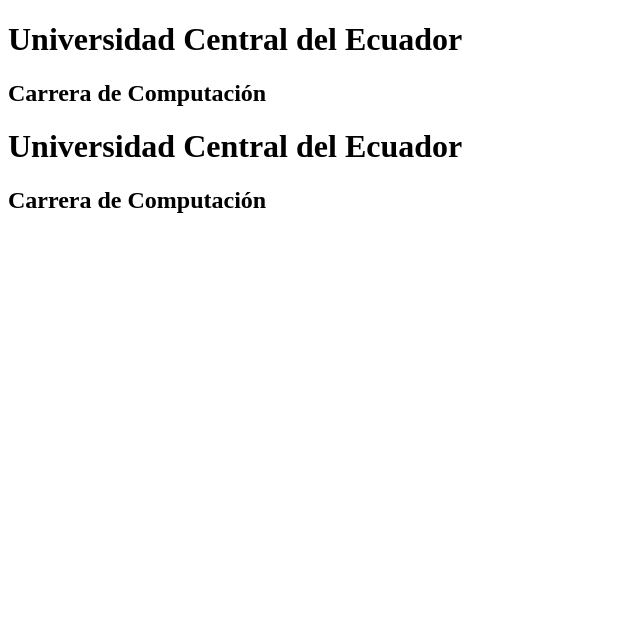
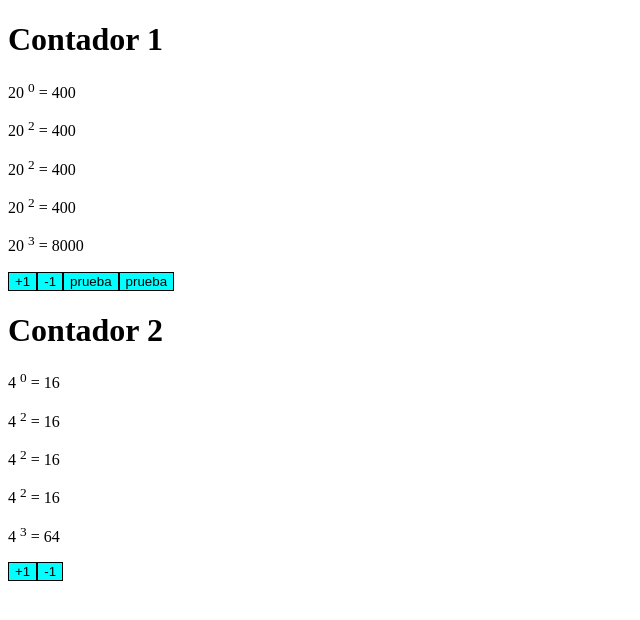
Before and after one commit to KaiOxS/pw_vue_u2_fc, a Vue app: page / in a window 1280 px wide. Shown: the top 620 px of the page, without its empty margins (0-640 px from the left). Built offline with nearby package versions, Linux system fonts and the light colour scheme.

Commit message:
Taller 14: Directivas en Vue

```diff
--- a/src/components/Contador.vue
+++ b/src/components/Contador.vue
@@ -1,13 +1,94 @@
 <template>
+  <div>
+    <h1>{{ tit }}</h1>
+    <!--Para usar js en el template se usan {{}}-->
+    <p>
+      {{ numero }} <sup>{{ exp }}</sup> = {{ calculaCuadrado }}
+    </p>
+    <p>{{ numero }} <sup>2</sup> = {{ calculaCuadrado }}</p>
+    <p>{{ numero }} <sup>2</sup> = {{ calculaCuadrado }}</p>
+    <p>{{ numero }} <sup>2</sup> = {{ calculaCuadrado }}</p>
+    <p>{{ numero }} <sup>3</sup> = {{ obtenerCubo() }}</p>
     <div>
-        <h1>Universidad Central del Ecuador</h1>
-        <h2>Carrera de Computación</h2>
+      <!--Las directivas en vue son plabras clave que permite a vue manipular el DOM de manera reactiva
+      toda directica en vue empieza con (v-)-->
+      <button v-on:click="incrementar()">+1</button>
+      <!--El v-on tiene un shortcut también el cual es (@)-->
+      <button @:click="decrementar()">-1</button>
+      <!--v-if y v-show no tienen diferencia visual pero el v-if construye o no construye el elemento
+      mientras que el v-show solo tiene un estilo para q no se vea -->
+      <button v-show="mostrar">prueba</button>
+      <button v-if="mostrar">prueba</button>
     </div>
+  </div>
 </template>
 
 <script>
-export default {};
+export default {
+  //Estructura por defecto para declarar option API: dentro del script se declaran secciones
+  // Propiedades reactivas son variables a usar dentro de mi componente
+  // Se llaman reactivas porq al hacer un cambio en la sección de js, reactivamente actualiza la página
+  // Así se declaran:
+  data() {
+    return {
+      numero: this.inicio,
+      exp: 0,
+      titulo: "Contador",
+      joffre_manco: true,
+    };
+  },
+  // Primero se declaran las propiedades reactivas luego los methods
+  methods: {
+    obtenerCuadrado() {
+      console.log("Entró a obtener cuadrado");
+      return this.numero * this.numero;
+    },
+    obtenerCubo() {
+      return this.numero * this.numero * this.numero;
+    },
+    incrementar() {
+      console.log(this.tit);
+      this.numero++;
+      this.exp++;
+    },
+    decrementar() {
+      this.numero--;
+      this.exp--;
+    },
+  },
+  // Propiedades computadas: se declaran como metodos pero no son metodos, se ejecutan solo cuando
+  // ocurre un resultado cambia el resultado de la ejecución de su cuerpo y siempre se guardan en cache
+  computed: {
+    calculaCuadrado() {
+      console.log("Entra a propiedad computada");
+      return this.numero * this.numero;
+    },
+    calculaCubo() {
+      return this.numero * this.numero * this.numero;
+    },
+  },
+  // Los props son variables a nivel de componente que yo puedo instanciar o puedo darles un valor desde un componente externo a componente
+  // y son llenadas desde el padre
+  // Es la forma de comunicarse entre un componente padre y un componente hijo
+  /* props: ["tit", "inicio", "mostrar"], declaración básica de props*/
+  props: {
+    tit: String,
+    inicio: {
+      type: Number,
+      default: 99,
+      validator(value) {
+        return value > 10;
+      },
+    },
+    mostrar: Boolean,
+  },
+};
+/* Todos los tipos: String, Number, Boolean, Array, Object, Date, Funciones, BigInt*/
 </script>
 
 <style>
+button {
+  border: 1px solid black;
+  background-color: aqua;
+}
 </style>
--- a/src/views/ContadorView.vue
+++ b/src/views/ContadorView.vue
@@ -1,20 +1,20 @@
 <template>
   <div>
-    <Contador/>
-    <Contador/>
+    <!--V-bind todo lo que está dentro lo transforma a js, su shortcut es (:) los 2 puntos únicamente,
+    se usa también para boleanos no solo para cadenas-->
+    <Contador tit="Contador 1" v-bind:inicio="20" :mostrar="true" />
+    <Contador tit="Contador 2" :inicio="4" :mostrar="false" />
   </div>
 </template>
 
 <script>
-import Contador from '../components/Contador.vue'
+import Contador from "../components/Contador.vue";
 export default {
-    components:{
-    Contador
-    },
-
-}
+  components: {
+    Contador,
+  },
+};
 </script>
 
 <style>
-
 </style>
```
